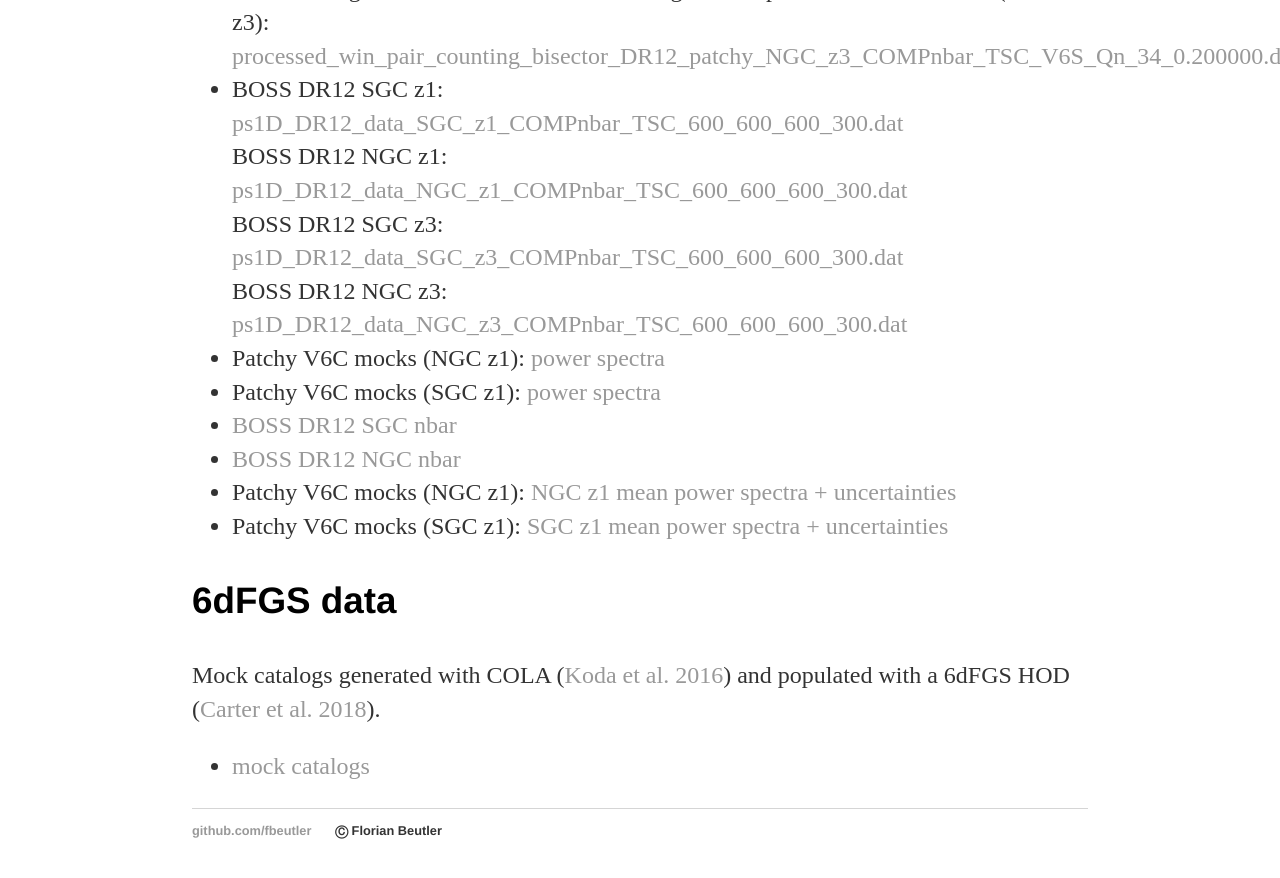
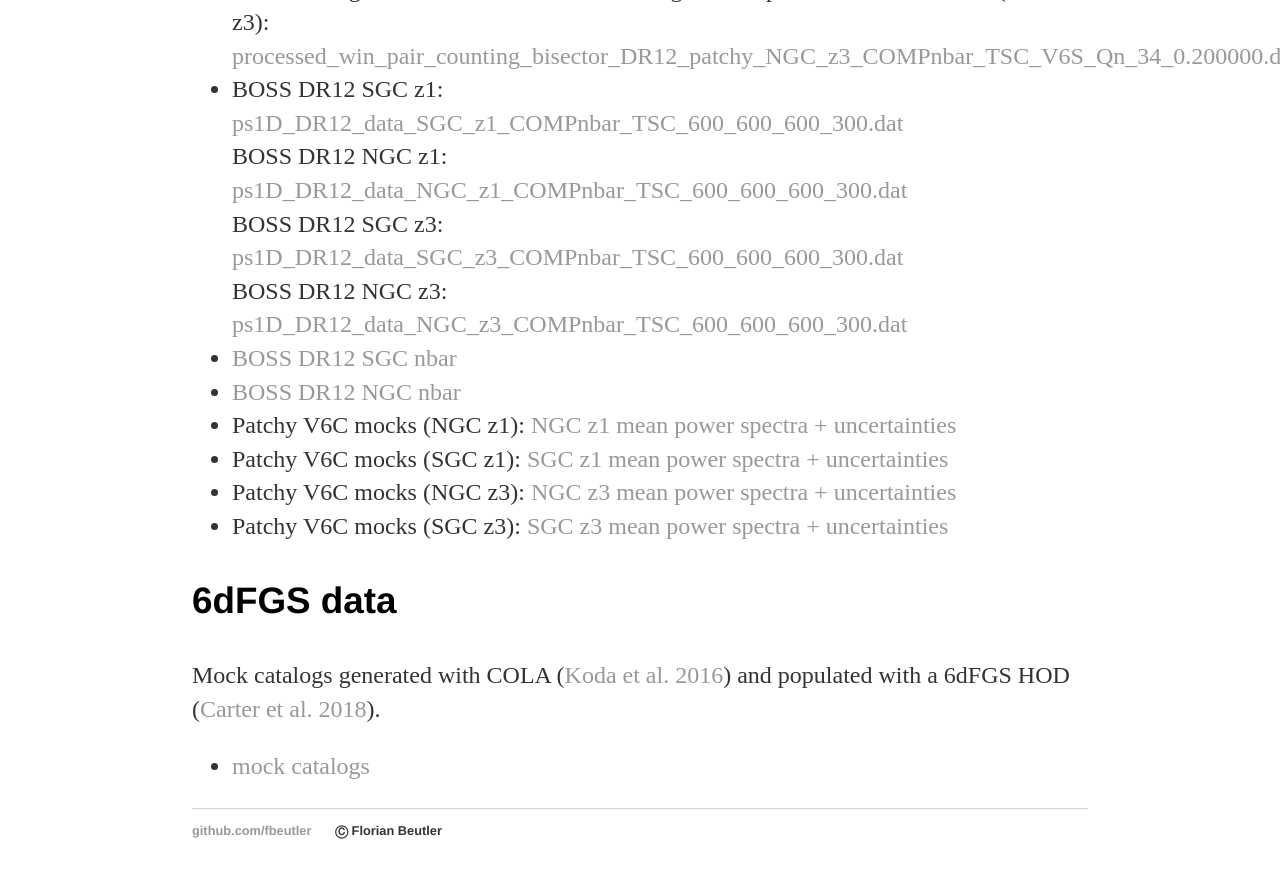
Before and after one commit to fbeutler/fbeutler.github.io, a Jekyll site: the page built from hub/hub.html, in a window 1280 px wide and 900 px high, scrolled down 3155 px. Shown: the top 878 px of the window. Built offline with Jekyll 4.4.1, drawn with Linux system fonts in a browser that asks for light colours.

Commit message:
Update hub.html

```diff
--- a/hub/hub.html
+++ b/hub/hub.html
@@ -196,14 +196,6 @@ title: Some material
       <a href='/hub/ps1D_DR12_data_NGC_z3_COMPnbar_TSC_600_600_600_300.dat' target="_blank">ps1D_DR12_data_NGC_z3_COMPnbar_TSC_600_600_600_300.dat</a><br>
     </li>
     <li>
-      Patchy V6C mocks (NGC z1):
-      <a href='/hub/power_NGC_z1.tar.gz' target="_blank">power spectra</a>
-    </li>
-    <li>
-      Patchy V6C mocks (SGC z1):
-      <a href='/hub/power_SGC_z1.tar.gz' target="_blank">power spectra</a>
-    </li>
-    <li>
       <a href='/hub/nbar_SGC.dat' target="_blank">BOSS DR12 SGC nbar</a>
     </li>
     <li>
@@ -211,11 +203,19 @@ title: Some material
     </li>
     <li>
       Patchy V6C mocks (NGC z1):
-      <a href='/hub/mean_pk_1832_z1_NGC.dat' target="_blank">NGC z1 mean power spectra + uncertainties</a>
+      <a href='/hub/mean_pk_2048_z1_NGC.dat' target="_blank">NGC z1 mean power spectra + uncertainties</a>
     </li>
     <li>
       Patchy V6C mocks (SGC z1):
-      <a href='/hub/mean_pk_2047_z1_SGC.dat' target="_blank">SGC z1 mean power spectra + uncertainties</a>
+      <a href='/hub/mean_pk_2048_z1_SGC.dat' target="_blank">SGC z1 mean power spectra + uncertainties</a>
+    </li>
+    <li>
+      Patchy V6C mocks (NGC z3):
+      <a href='/hub/mean_pk_2048_z3_NGC.dat' target="_blank">NGC z3 mean power spectra + uncertainties</a>
+    </li>
+    <li>
+      Patchy V6C mocks (SGC z3):
+      <a href='/hub/mean_pk_2048_z3_SGC.dat' target="_blank">SGC z3 mean power spectra + uncertainties</a>
     </li>
   </ul>
 
```
